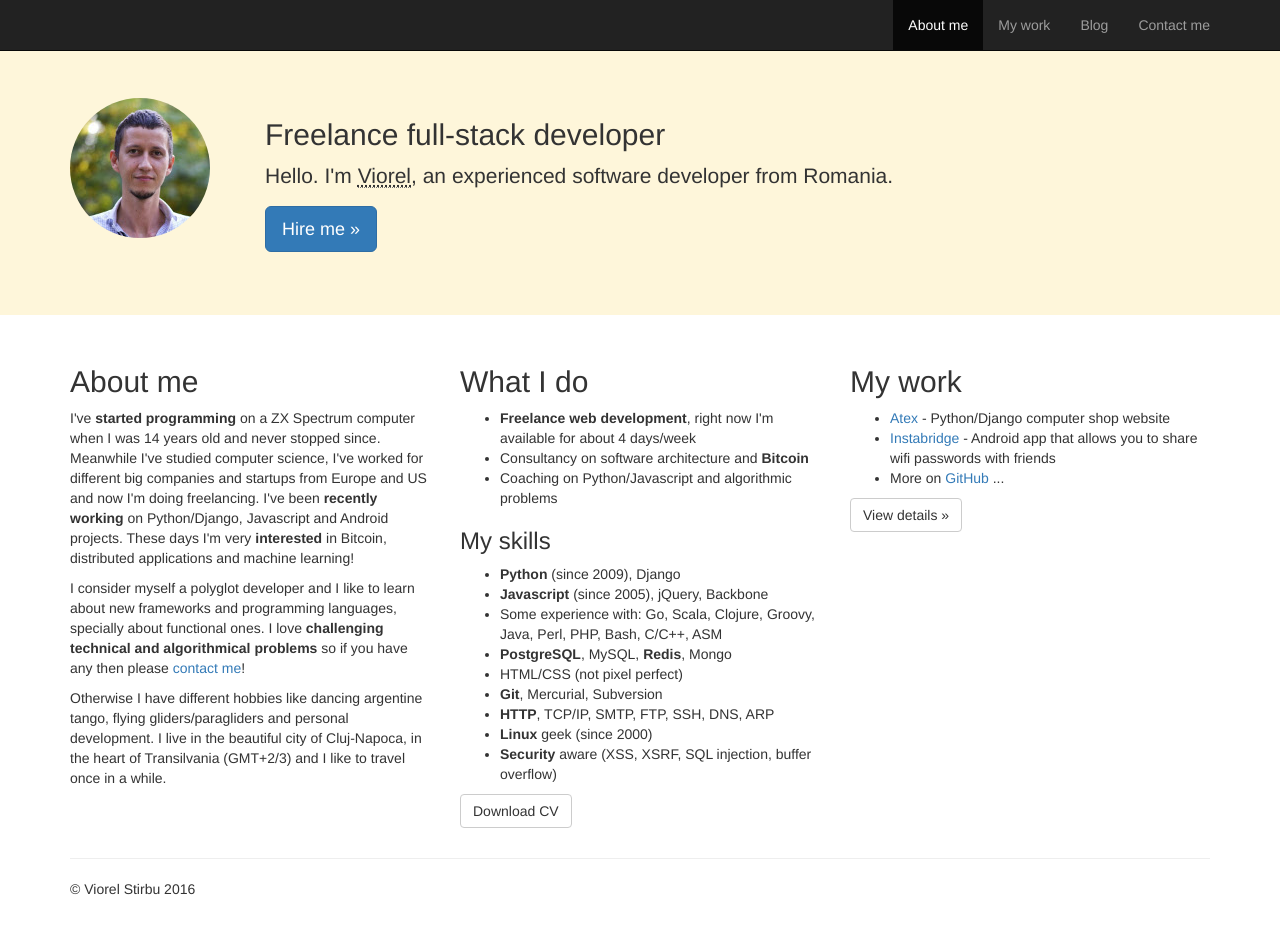
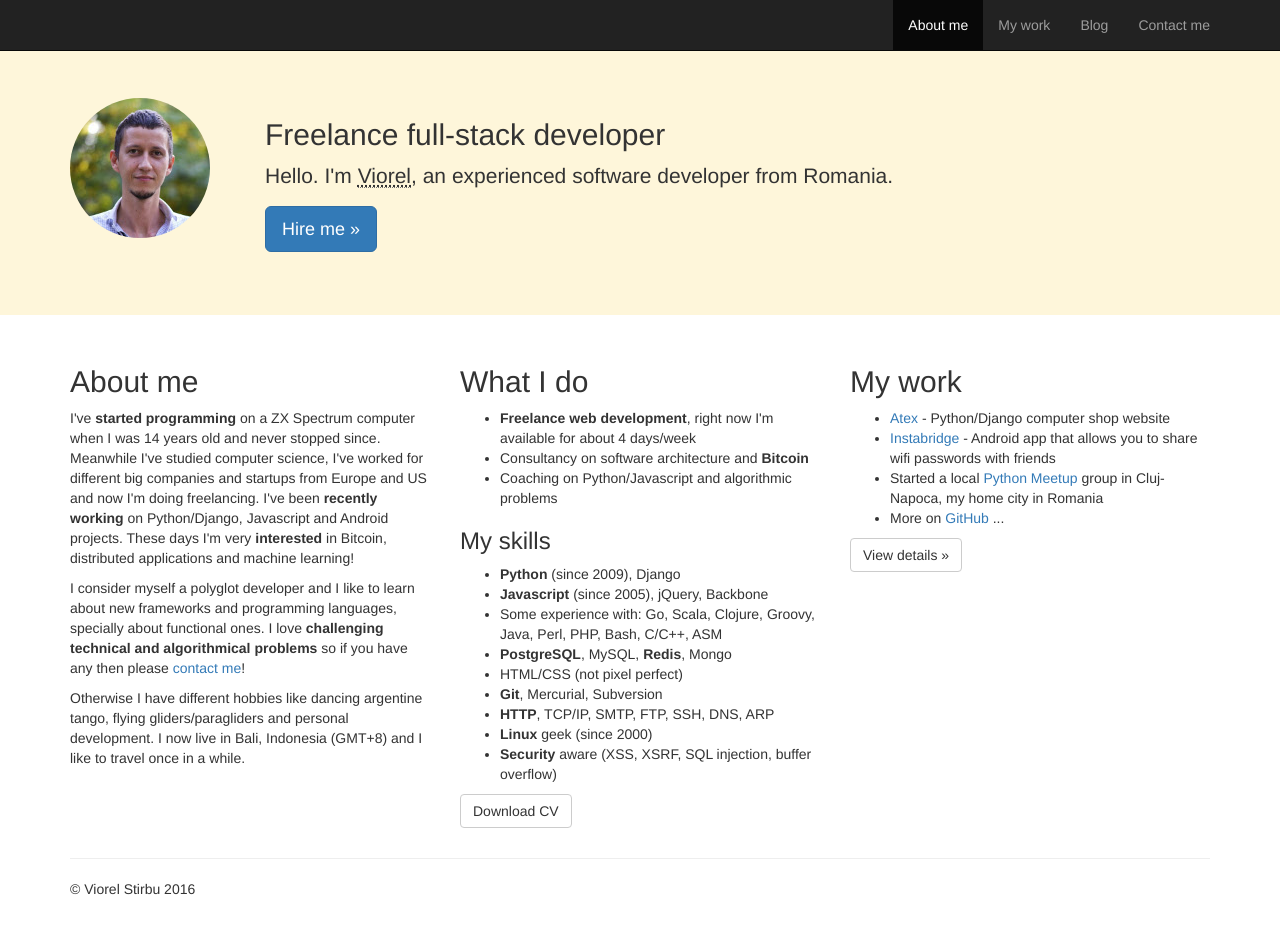
Before and after one commit to viorels/viorels.github.io, a Jekyll site: the page built from index.html, in a window 1280 px wide and 929 px high. Built offline with Jekyll 4.4.1, drawn with Linux system fonts in a browser that asks for light colours; nearby versions of some CDN libraries.

Commit message:
updated location and added python meetup group

```diff
--- a/index.html
+++ b/index.html
@@ -9,9 +9,7 @@ layout: default
 
     <p>I consider myself a polyglot developer and I like to learn about new frameworks and programming languages, specially about functional ones. I love <strong>challenging technical and algorithmical problems</strong> so if you have any then please <a href="/contact">contact me</a>!</p>
 
-    <p>Otherwise I have different hobbies like dancing argentine tango, flying gliders/paragliders and personal development. I live in the beautiful city of Cluj-Napoca, in the heart of Transilvania (GMT+2/3) and I like to travel once in a while.</p>
-
-    <!--... more about me: went to programming contests (show off rewards) ..., living in Cluj-Napoca, in the heart of Transilvania (GMT+2 or summer time), passionate about tango, flying, impro theater (show the man behind the mask in order to build trust) -->
+    <p>Otherwise I have different hobbies like dancing argentine tango, flying gliders/paragliders and personal development. I now live in Bali, Indonesia (GMT+8) and I like to travel once in a while.</p>
   </div>
   <div class="col-md-4">
     <h2>What I do</h2>
@@ -39,6 +37,7 @@ layout: default
     <ul>
       <li><a href="http://www.atexpc.ro">Atex</a> - Python/Django computer shop website</li>
       <li><a href="http://www.instabridge.com">Instabridge</a> - Android app that allows you to share wifi passwords with friends</li>
+      <li>Started a local <a href="http://www.meetup.com/RoPython-Cluj/">Python Meetup</a> group in Cluj-Napoca, my home city in Romania</li>
       <li>More on <a href="https://github.com/{{ site.username }}">GitHub</a> ...</li>
     </ul>
     <p><a class="btn btn-default" href="#" role="button">View details &raquo;</a></p>
```
